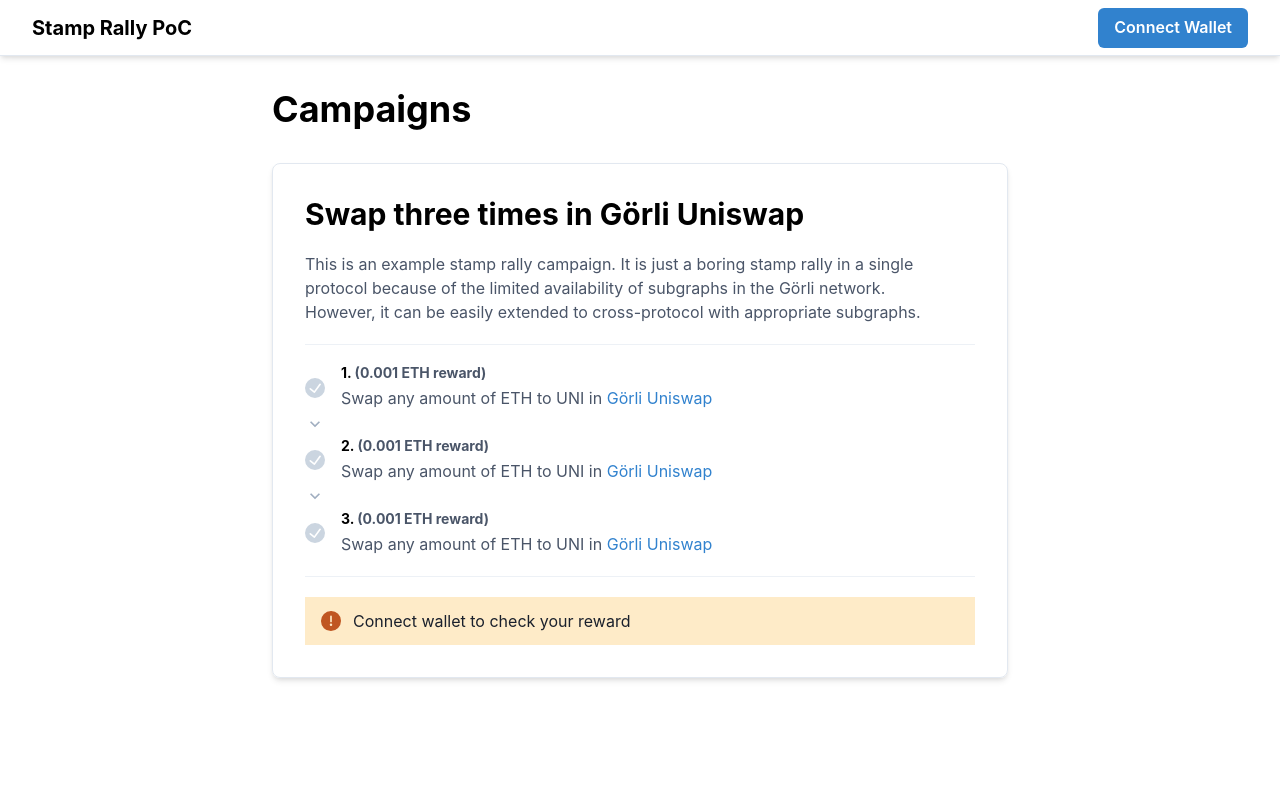
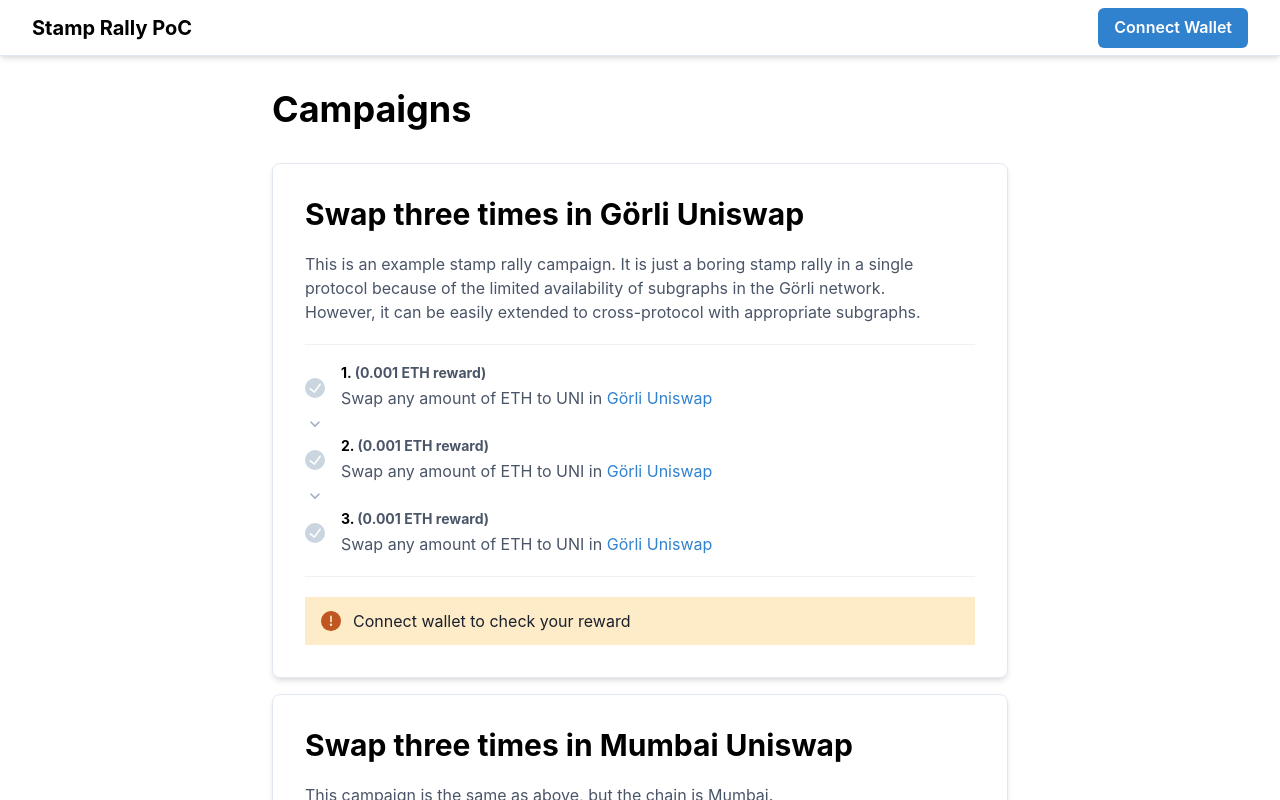
Before and after one commit to nakaakist/stamp-rally-poc, a React (Vite) app in the folder packages/frontend/: page / in a window 1280 px wide. Shown: the top 800 px of the page. Built offline with nearby package versions, Linux system fonts and the light colour scheme.

Commit message:
Add mumbai campaign to frontend

```diff
--- a/packages/frontend/src/App.tsx
+++ b/packages/frontend/src/App.tsx
@@ -1,18 +1,15 @@
-import { Box, Container, Heading, Link } from '@chakra-ui/react';
+import { Box, Container, Heading } from '@chakra-ui/react';
 import { useEffect } from 'react';
-import { CampaignCard } from './components/CampaignCard';
+import { CampaignList } from './components/CampaignList';
 import { Header } from './components/Header';
 import { useAccount } from './hooks/useAccount';
-import { useDistributorContract } from './hooks/useDistributorContract';
 import { HEADER_HEIGHT } from './theme';
 
 export const App = () => {
   const { checkWallet } = useAccount();
-  const { contract, initContract } = useDistributorContract();
 
   useEffect(() => {
     checkWallet();
-    initContract();
   }, []);
 
   return (
@@ -21,35 +18,7 @@ export const App = () => {
       <Box as="main" pt={HEADER_HEIGHT}>
         <Container maxW="container.md">
           <Heading my="8">Campaigns</Heading>
-          <CampaignCard
-            title="Swap three times in Görli Uniswap"
-            description={
-              <>
-                This is an example stamp rally campaign. It is just a boring stamp rally in a single
-                protocol because of the limited availability of subgraphs in the Görli network.
-                <br />
-                However, it can be easily extended to cross-protocol with appropriate subgraphs.
-              </>
-            }
-            steps={[...Array(3)].map((_, i) => ({
-              description: (
-                <>
-                  Swap any amount of ETH to UNI in{' '}
-                  <Link
-                    href="https://app.uniswap.org/#/swap?chain=goerli"
-                    isExternal
-                    color="blue.500"
-                  >
-                    Görli Uniswap
-                  </Link>
-                </>
-              ),
-              reward: '0.001 ETH',
-            }))}
-            campaignId="goerli-uniswap"
-            contract={contract}
-            chainId={5}
-          />
+          <CampaignList />
         </Container>
       </Box>
     </>
--- a/packages/frontend/src/components/CampaignCard.tsx
+++ b/packages/frontend/src/components/CampaignCard.tsx
@@ -17,13 +17,15 @@ import { ethers, utils } from 'ethers';
 import { ReactNode, useEffect, useState } from 'react';
 import { useAccount } from '../hooks/useAccount';
 import { createToast } from '../utils/createToast';
+import { getChainId } from '../utils/getChainId';
 
 const Step = (props: {
   stepNum: number;
   isLast?: boolean;
   achieved: boolean;
   description: ReactNode;
-  reward: string;
+  reward: number;
+  rewardToken: string;
 }) => (
   <>
     <ListItem w="100%">
@@ -37,7 +39,10 @@ const Step = (props: {
         />
         <Box w="100%">
           <Heading size="xs" display="block" mb="1">
-            {props.stepNum}. <Text as="span">({props.reward} reward)</Text>
+            {props.stepNum}.{' '}
+            <Text as="span">
+              ({props.reward} {props.rewardToken} reward)
+            </Text>
           </Heading>
           <Text>{props.description}</Text>
         </Box>
@@ -51,6 +56,7 @@ const CurrentReward = (props: {
   isLoading: boolean;
   cumulativeAmount: string | null;
   claimedAmount: string | null;
+  rewardToken: string;
 }) => {
   if (props.isLoading) {
     return <Spinner />;
@@ -59,9 +65,12 @@ const CurrentReward = (props: {
   return (
     <>
       <Heading size="lg" as="span" mr="2">
-        {props.cumulativeAmount} ETH
+        {props.cumulativeAmount} {props.rewardToken}
       </Heading>
-      <Text as="span"> / {props.claimedAmount} ETH already claimed</Text>
+      <Text as="span">
+        {' '}
+        / {props.claimedAmount} {props.rewardToken} already claimed
+      </Text>
     </>
   );
 };
@@ -71,6 +80,7 @@ const ClaimButton = (props: {
   isClaiming: boolean;
   isLoading: boolean;
   claimableAmount: number;
+  rewardToken: string;
 }) => {
   let textElem: ReactNode;
   if (props.isClaiming) {
@@ -83,7 +93,7 @@ const ClaimButton = (props: {
   } else if (props.isLoading) {
     textElem = <Spinner as="span" mr="2" />;
   } else if (props.claimableAmount > 0) {
-    textElem = `Claim ${props.claimableAmount} ETH`;
+    textElem = `Claim ${props.claimableAmount} ${props.rewardToken}`;
   } else {
     textElem = 'Nothing to claim';
   }
@@ -102,10 +112,12 @@ const ClaimButton = (props: {
 export const CampaignCard = (props: {
   title: string;
   description: ReactNode;
-  steps: { description: ReactNode; reward: string }[];
+  steps: { description: ReactNode; reward: number }[];
   campaignId: string;
   contract: ethers.Contract | null;
-  chainId: number;
+  chainId: string;
+  chainName: string;
+  rewardToken: string;
 }) => {
   const [verifiedData, setVerifiedData] = useState<{
     cumulativeAmount: string;
@@ -120,6 +132,8 @@ export const CampaignCard = (props: {
   const [isClaiming, setIsClaiming] = useState<boolean>(false);
 
   const { account, isLoadingAccount } = useAccount();
+
+  const chainMatched = getChainId() === props.chainId;
 
   const claimableAmount =
     parseFloat(verifiedData?.cumulativeAmount || '0') - parseFloat(claimedAmount || '0');
@@ -153,7 +167,7 @@ export const CampaignCard = (props: {
   };
 
   const checkClaimedAmount = async () => {
-    if (!props.contract || !account) return;
+    if (!props.contract || !account || !chainMatched) return;
 
     try {
       setIsGettingClaimedAmount(true);
@@ -170,7 +184,7 @@ export const CampaignCard = (props: {
   };
 
   const claimReward = async () => {
-    if (!props.contract || !verifiedData) return;
+    if (!props.contract || !verifiedData || !chainMatched) return;
 
     try {
       setIsClaiming(true);
@@ -193,7 +207,7 @@ export const CampaignCard = (props: {
 
       createToast({
         title: 'Claim success!!',
-        description: `You've received ${claimableAmount} ETH`,
+        description: `You've received ${claimableAmount} ${props.rewardToken}`,
         status: 'success',
       });
     } catch (error) {
@@ -216,7 +230,7 @@ export const CampaignCard = (props: {
   }, [account, props.contract]);
 
   return (
-    <Box w="100%" borderWidth="1px" borderRadius="8" p="8" shadow="md">
+    <Box as="li" w="100%" borderWidth="1px" borderRadius="8" p="8" shadow="md" listStyleType="none">
       <VStack spacing="5" align="start" w="100%">
         <Heading size="lg">{props.title}</Heading>
         <Text>{props.description}</Text>
@@ -231,6 +245,7 @@ export const CampaignCard = (props: {
               achieved={(verifiedData?.completedStepNum || 0) > i}
               description={s.description}
               reward={s.reward}
+              rewardToken={props.rewardToken}
               isLast={i === 2}
             />
           ))}
@@ -239,7 +254,7 @@ export const CampaignCard = (props: {
         <Divider />
 
         <VStack w="100%" align="flex-start" spacing="5">
-          {account && (
+          {account && chainMatched && (
             <>
               <Box>
                 <Text>Your total reward now</Text>
@@ -247,6 +262,7 @@ export const CampaignCard = (props: {
                   isLoading={isLoading}
                   cumulativeAmount={verifiedData?.cumulativeAmount || null}
                   claimedAmount={claimedAmount}
+                  rewardToken={props.rewardToken}
                 />
               </Box>
               <ClaimButton
@@ -254,6 +270,7 @@ export const CampaignCard = (props: {
                 isClaiming={isClaiming}
                 isLoading={isLoading}
                 claimableAmount={claimableAmount}
+                rewardToken={props.rewardToken}
               />
             </>
           )}
@@ -263,6 +280,12 @@ export const CampaignCard = (props: {
               Connect wallet to check your reward
             </Alert>
           )}
+          {account && !chainMatched && (
+            <Alert status="warning">
+              <AlertIcon />
+              Switch to {props.chainName} network to check claimable reward
+            </Alert>
+          )}
         </VStack>
       </VStack>
     </Box>
--- /dev/null
+++ b/packages/frontend/src/components/CampaignList.tsx
@@ -0,0 +1,68 @@
+import { Link, VStack } from '@chakra-ui/react';
+import abi from '../constants/distributorAbi.json';
+import { getContract } from '../utils/getContract';
+import { CampaignCard } from './CampaignCard';
+
+export const CampaignList = () => {
+  return (
+    <VStack as="ul" spacing="4" mb="8">
+      <CampaignCard
+        title="Swap three times in Görli Uniswap"
+        description={
+          <>
+            This is an example stamp rally campaign. It is just a boring stamp rally in a single
+            protocol because of the limited availability of subgraphs in the Görli network.
+            <br />
+            However, it can be easily extended to cross-protocol with appropriate subgraphs.
+          </>
+        }
+        steps={[...Array(3)].map((_, i) => ({
+          description: (
+            <>
+              Swap any amount of ETH to UNI in{' '}
+              <Link href="https://app.uniswap.org/#/swap?chain=goerli" isExternal color="blue.500">
+                Görli Uniswap
+              </Link>
+            </>
+          ),
+          reward: 0.001,
+        }))}
+        campaignId="goerli-uniswap"
+        contract={getContract({
+          address: import.meta.env.VITE_GOERLI_UNISWAP_DISTRIBUTOR_ADDRESS || '',
+          abi,
+        })}
+        chainId="5"
+        chainName="Görli"
+        rewardToken="ETH"
+      />
+      <CampaignCard
+        title="Swap three times in Mumbai Uniswap"
+        description={<>This campaign is the same as above, but the chain is Mumbai.</>}
+        steps={[...Array(3)].map((_, i) => ({
+          description: (
+            <>
+              Swap any amount of MATIC to UNI in{' '}
+              <Link
+                href="https://app.uniswap.org/#/swap?chain=polygon-mumbai"
+                isExternal
+                color="blue.500"
+              >
+                Mumbai Uniswap
+              </Link>
+            </>
+          ),
+          reward: 0.001,
+        }))}
+        campaignId="mumbai-uniswap"
+        contract={getContract({
+          address: import.meta.env.VITE_MUMBAI_UNISWAP_DISTRIBUTOR_ADDRESS || '',
+          abi,
+        })}
+        chainId="80001"
+        chainName="Mumbai"
+        rewardToken="MATIC"
+      />
+    </VStack>
+  );
+};
--- a/packages/frontend/src/hooks/useDistributorContract.ts
+++ /dev/null
@@ -1,37 +0,0 @@
-import { ethers } from 'ethers';
-import { atom, useAtom } from 'jotai';
-import DIATRIBUTOR_ABI from '../constants/distributorAbi.json';
-import { createToast } from '../utils/createToast';
-
-const contractAtom = atom<ethers.Contract | null>(null);
-
-export const useDistributorContract = () => {
-  const [contract, setContract] = useAtom(contractAtom);
-
-  const initContract = () => {
-    try {
-      const { ethereum } = window;
-      if (!ethereum) return;
-
-      const provider = new ethers.providers.Web3Provider(ethereum);
-      const signer = provider.getSigner();
-      const contract = new ethers.Contract(
-        import.meta.env.VITE_DISTRIBUTOR_ADDRESS,
-        DIATRIBUTOR_ABI,
-        signer,
-      );
-
-      setContract(contract);
-    } catch (error) {
-      createToast({
-        title: 'Failed to get contract info',
-        status: 'error',
-      });
-    }
-  };
-
-  return {
-    contract,
-    initContract,
-  };
-};
--- /dev/null
+++ b/packages/frontend/src/utils/getChainId.ts
@@ -0,0 +1,8 @@
+export const getChainId = (): string | null => {
+  try {
+    const { ethereum } = window;
+    return (ethereum as any)?.networkVersion || null;
+  } catch (error) {
+    return null;
+  }
+};
--- /dev/null
+++ b/packages/frontend/src/utils/getContract.ts
@@ -0,0 +1,24 @@
+import { ethers } from 'ethers';
+import { createToast } from '../utils/createToast';
+
+export const getContract = (params: { address: string; abi: any }): ethers.Contract | null => {
+  try {
+    const { ethereum } = window;
+    if (!ethereum) return null;
+
+    const provider = new ethers.providers.Web3Provider(ethereum);
+    const signer = provider.getSigner();
+    const contract = new ethers.Contract(params.address, params.abi, signer);
+
+    if (!contract) throw new Error();
+
+    return contract;
+  } catch (error) {
+    createToast({
+      title: 'Failed to get contract info',
+      status: 'error',
+    });
+  }
+
+  return null;
+};
```
Also changed, not shown: 1 other file (tests, documents, lock files or other folders).
